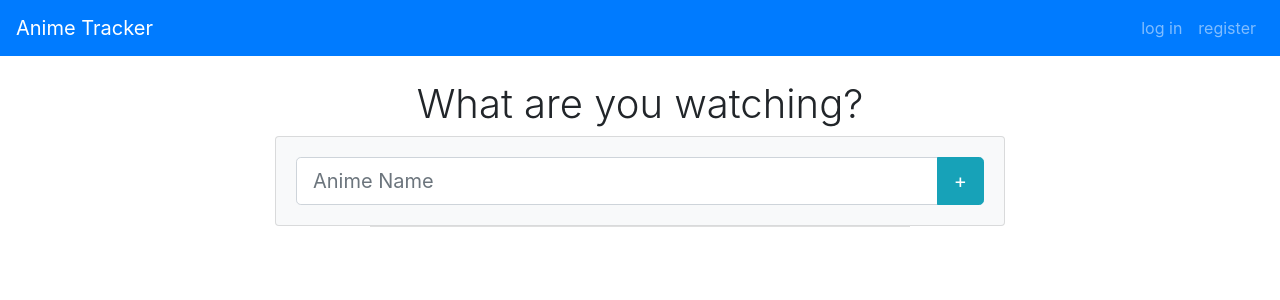
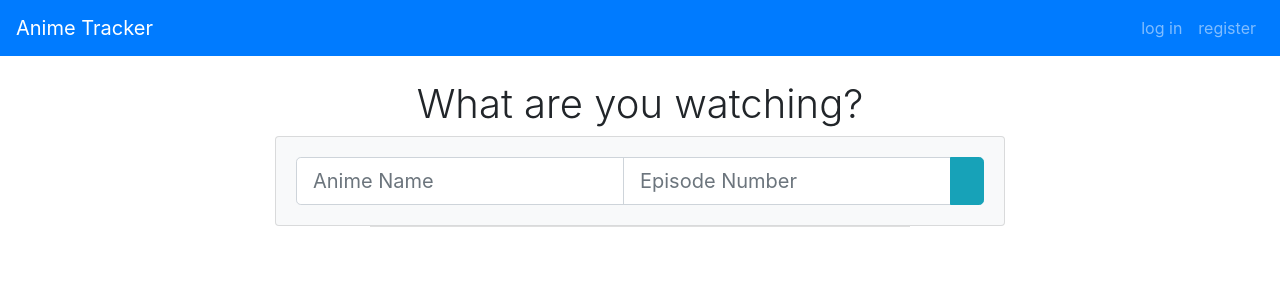
Before and after one commit to pjkboi/AnimeTracker, a React (Create React App) app: page /watching in a window 1280 px wide. Shown: the top 300 px of the page. Built offline with nearby package versions, Linux system fonts and the light colour scheme; no server answers.

Commit message:
pushing episode number and adding next ep button

```diff
--- a/src/App.js
+++ b/src/App.js
@@ -91,9 +91,10 @@ class App extends Component {
     })
   }
 
-  addAnime = animeName => {
+  addAnime(animeName, animeEpisode) {
     const ref = firebase.database().ref(`watching/${this.state.user.uid}`);
-    ref.push({animeName: animeName, animeEpisode: 1})
+    console.log(animeEpisode);
+    ref.push({animeName: animeName, animeEpisode: animeEpisode})
   }
 
   render(){
@@ -108,7 +109,7 @@ class App extends Component {
         <Home path="/" user={this.state.displayName} />
         <Login path="/login" user={this.state.displayName}/>
         <Register path="/register" registerUser={this.registerUser}/>
-        <Watching path="/watching" watching={this.state.watching} addAnime = {this.addAnime} userID={this.state.userID}/>
+        <Watching path="/watching" watching={this.state.watching} userID={this.state.userID}/>
       </Router>
 
 
--- a/src/WatchList.js
+++ b/src/WatchList.js
@@ -34,6 +34,7 @@ class Watching extends Component {
                         onClick={e => this.deleteAnime(
                             e, item.watchID
                         )}>Delete</button>
+
                     </section>
                     <section className="pl-3 text-left align-self-center">
                         {item.animeName}, Episode: {item.animeEpisode}
--- a/src/Watching.js
+++ b/src/Watching.js
@@ -2,13 +2,15 @@
 import 'bootstrap/dist/css/bootstrap.css';
 import { Component } from 'react';
 import WatchList from './WatchList';
+import firebase from './Firebase';
 
 class Watching extends Component {
 
   constructor(props){
     super(props);
     this.state = {
-        animeName: ''
+        animeName: '',
+        animeEpisode: ''
     }
 
     this.handleEvent = this.handleEvent.bind(this);
@@ -31,8 +33,14 @@ handleEvent(e){
 
 handleSubmit(e){
   e.preventDefault();
-  this.props.addAnime(this.state.animeName, this.state.animeEpisode);
+  this.addAnime(this.state.animeName, this.state.animeEpisode);
   this.setState({animeName: ''});
+}
+
+addAnime(animeName, animeEpisode) {
+  const ref = firebase.database().ref(`watching/${this.props.userID}`);
+  console.log(animeEpisode);
+  ref.push({animeName: animeName, animeEpisode: animeEpisode})
 }
 
   render(){
@@ -57,13 +65,22 @@ handleSubmit(e){
                     value={this.state.animeName}
                     onChange={this.handleEvent}
                   />
+                  <input
+                    type="number"
+                    className="form-control"
+                    name="animeEpisode"
+                    placeholder="Episode Number"
+                    aria-describedby="buttonAdd"
+                    value={this.state.animeEpisode}
+                    onChange={this.handleEvent}
+                  />
                   <div className="input-group-append">
                     <button
                       type="submit"
                       className="btn btn-sm btn-info"
                       id="buttonAdd"
                     >
-                      +
+
                     </button>
                   </div>
                 </div>
```
